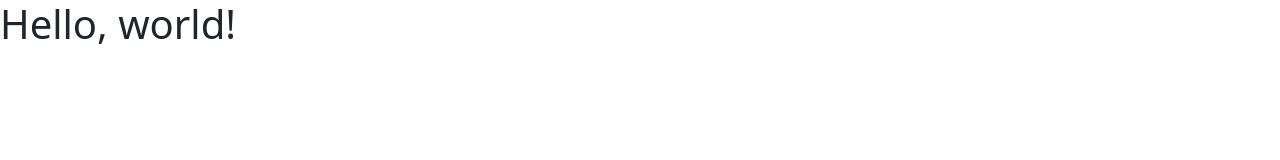
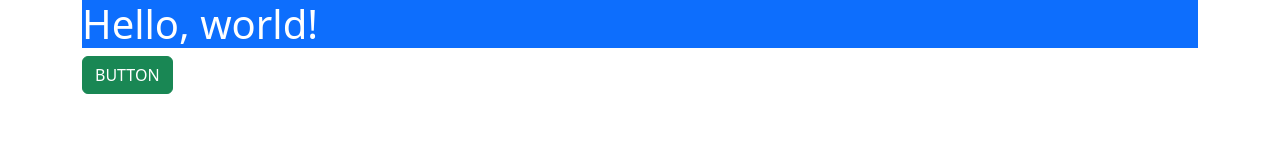
Before and after one commit to aidenjanzen/bcit1620, a plain HTML site: page bootstrap.html in a window 1280 px wide. Drawn offline with nearby package versions, Linux system fonts and the light colour scheme.

Commit message:
BOOTSRAP 2

```diff
--- a/bootstrap.html
+++ b/bootstrap.html
@@ -7,7 +7,13 @@
     <link href="https://cdn.jsdelivr.net/npm/bootstrap@5.3.2/dist/css/bootstrap.min.css" rel="stylesheet" integrity="sha384-T3c6CoIi6uLrA9TneNEoa7RxnatzjcDSCmG1MXxSR1GAsXEV/Dwwykc2MPK8M2HN" crossorigin="anonymous">
   </head>
   <body>
-    <h1>Hello, world!</h1>
+    <div class="container">
+    <h1 class="text-bg-primary m-6">Hello, world!</h1>
+    <button class="btn btn-success">BUTTON</button>
+
+    </div>
+
+
     <script src="https://cdn.jsdelivr.net/npm/bootstrap@5.3.2/dist/js/bootstrap.bundle.min.js" integrity="sha384-C6RzsynM9kWDrMNeT87bh95OGNyZPhcTNXj1NW7RuBCsyN/o0jlpcV8Qyq46cDfL" crossorigin="anonymous"></script>
   </body>
 </html>
```
